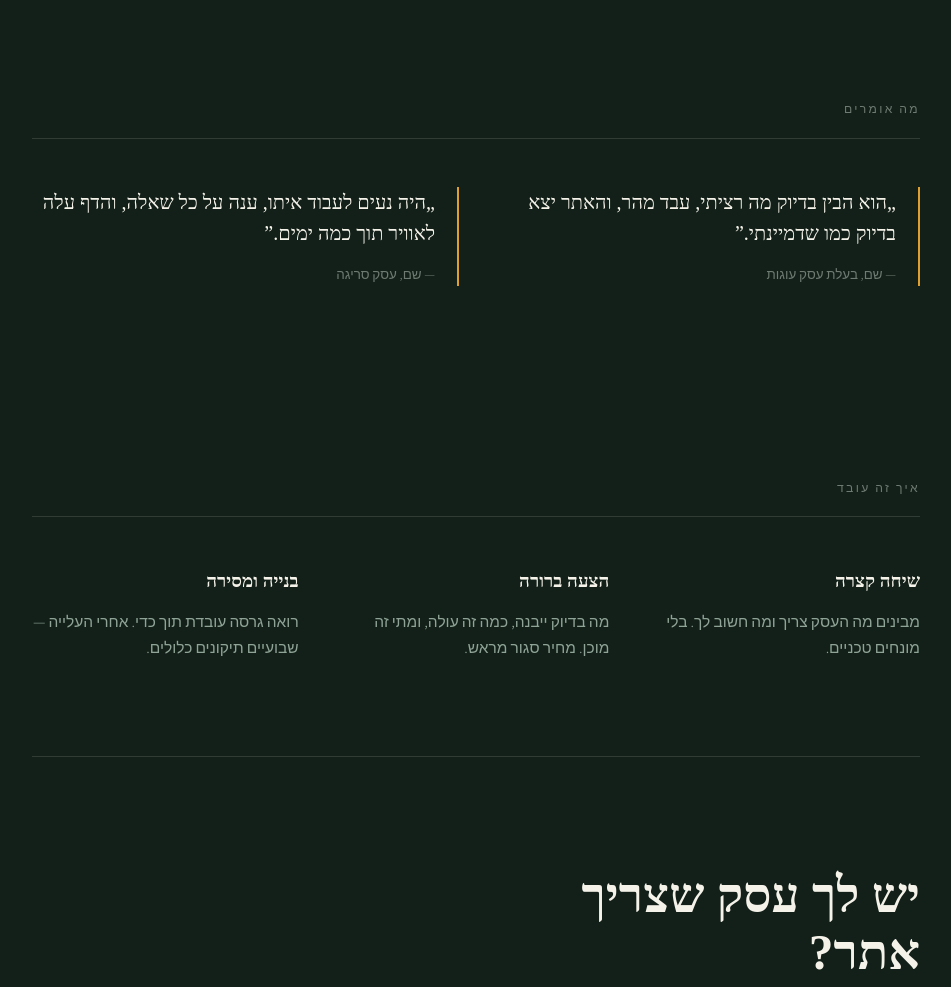
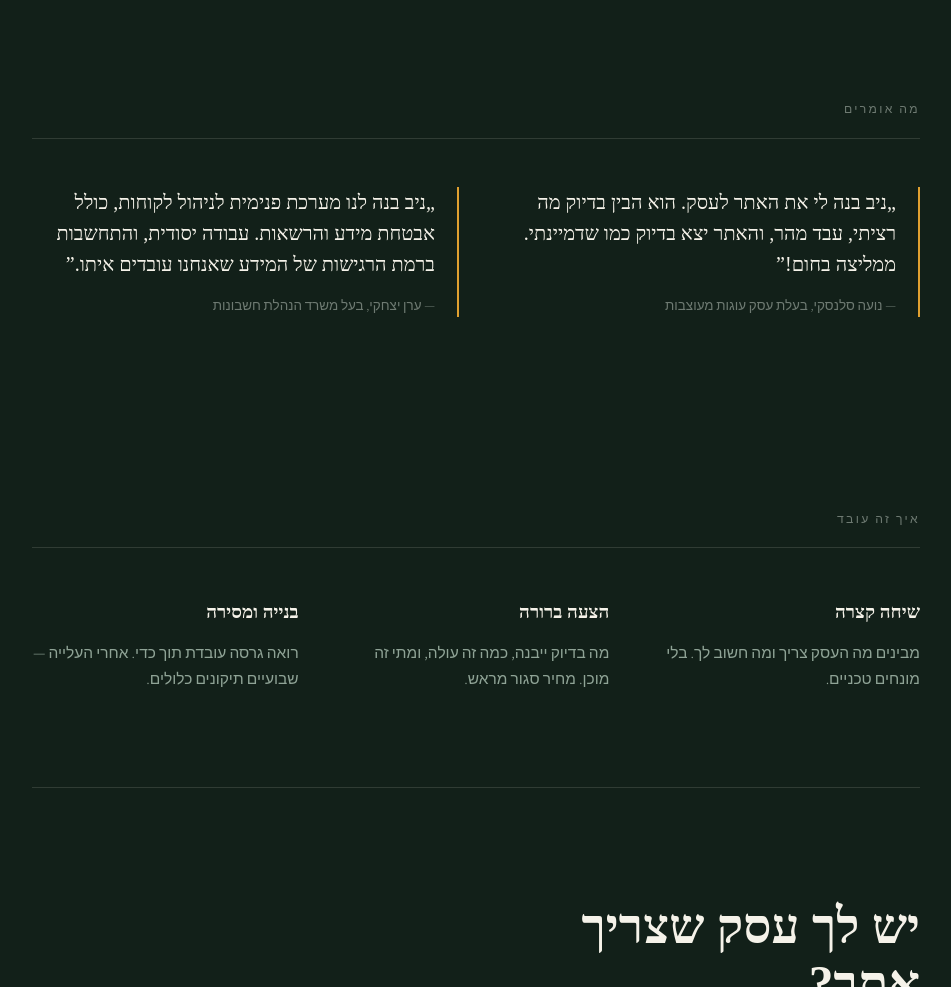
Before and after one commit to eranniv100-afk/eranniv100-afk.github.io, a plain HTML site: page index.html in a window 1280 px wide. Shown: the part 2319-3306 px from the top of the page, without its empty margins (164-1115 px from the left). Drawn offline with Linux system fonts and the light colour scheme; a web font is replaced by a local one.

Commit message:
Update testimonials in index.html

```diff
--- a/index.html
+++ b/index.html
@@ -128,12 +128,12 @@ a:focus-visible{outline:2px solid var(--saffron);outline-offset:3px}
     <p class="eyebrow">מה אומרים</p>
     <div class="quotes reveal">
       <div class="quote">
-        <blockquote>„הוא הבין בדיוק מה רציתי, עבד מהר, והאתר יצא בדיוק כמו שדמיינתי.”</blockquote>
-        <cite>— שם, בעלת עסק עוגות</cite>
+        <blockquote>„ניב בנה לי את האתר לעסק. הוא הבין בדיוק מה רציתי, עבד מהר, והאתר יצא בדיוק כמו שדמיינתי. ממליצה בחום!”</blockquote>
+        <cite>— נועה סלנסקי, בעלת עסק עוגות מעוצבות</cite>
       </div>
       <div class="quote">
-        <blockquote>„היה נעים לעבוד איתו, ענה על כל שאלה, והדף עלה לאוויר תוך כמה ימים.”</blockquote>
-        <cite>— שם, עסק סריגה</cite>
+        <blockquote>„ניב בנה לנו מערכת פנימית לניהול לקוחות, כולל אבטחת מידע והרשאות. עבודה יסודית, והתחשבות ברמת הרגישות של המידע שאנחנו עובדים איתו.”</blockquote>
+        <cite>— ערן יצחקי, בעל משרד הנהלת חשבונות</cite>
       </div>
     </div>
   </section>
```
